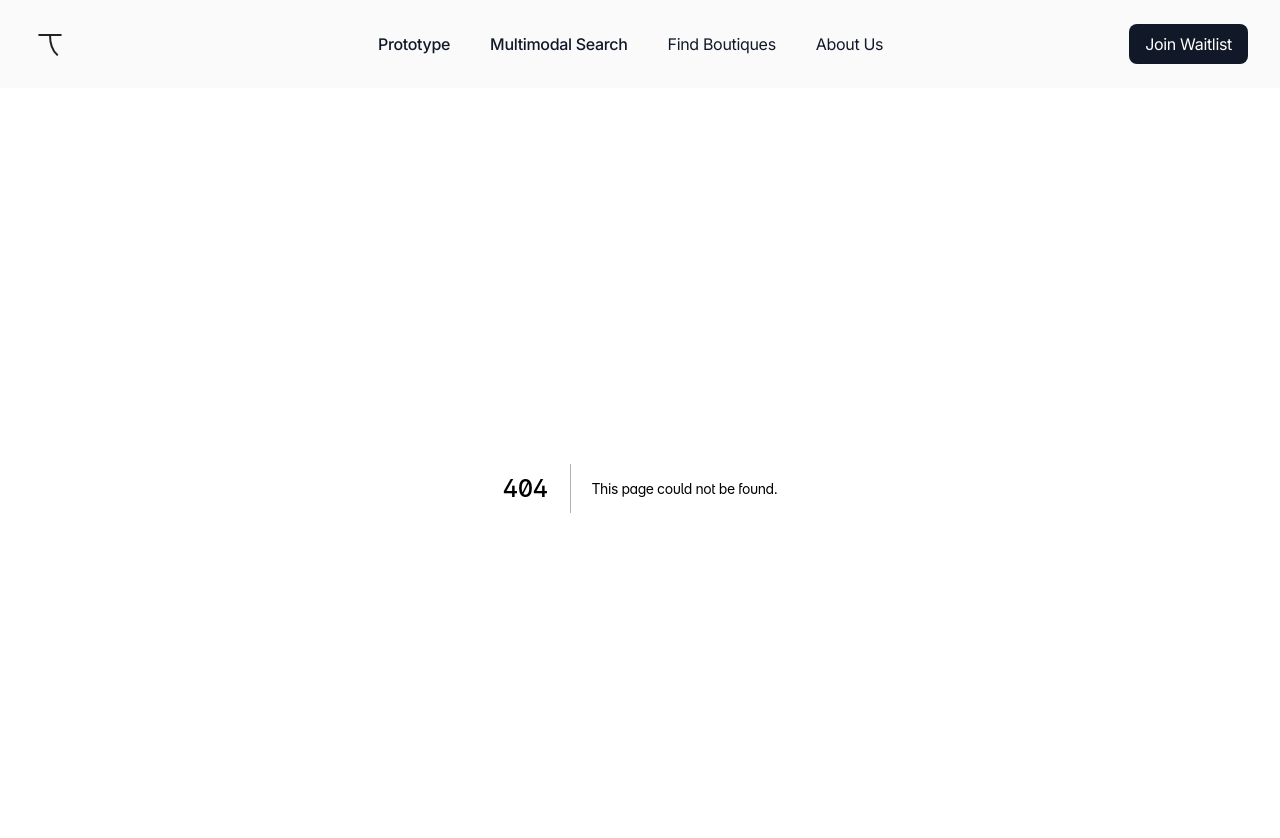
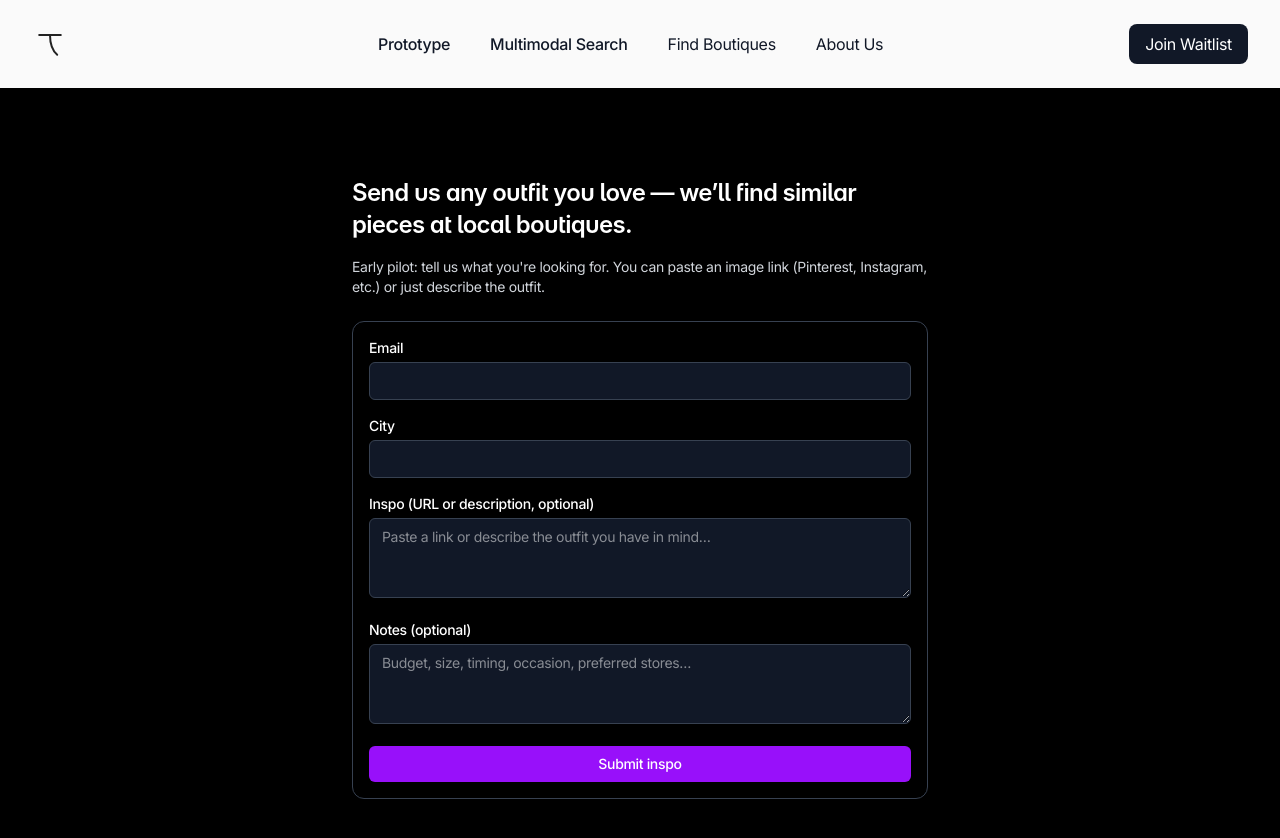
Before and after one commit to cherepashka123/Threadress, a Next.js app: page /inspo in a window 1280 px wide. Before the commit this address had no page. Shown: the top 838 px of the page. Built offline with nearby package versions, Linux system fonts and the light colour scheme.

Commit message:
Add inspo GTM landing page + user logging API

```diff
--- /dev/null
+++ b/src/app/api/inspo/route.ts
@@ -0,0 +1,41 @@
+import { NextResponse } from "next/server";
+import { appendInspoUserRow } from "@/lib/googleUserSheet";
+
+export const runtime = "nodejs";
+
+export async function POST(req: Request) {
+  try {
+    const formData = await req.formData();
+
+    const email = String(formData.get("email") || "").trim();
+    const city = String(formData.get("city") || "").trim();
+    const inspo = String(formData.get("inspo") || "").trim(); // URL or description (optional)
+    const notes = String(formData.get("notes") || "").trim(); // optional
+
+    if (!email || !city) {
+      return NextResponse.json(
+        { error: "Missing required fields (email, city)." },
+        { status: 400 }
+      );
+    }
+
+    const timestamp = new Date().toISOString();
+
+    // Row: [timestamp, email, city, inspo, notes]
+    await appendInspoUserRow([
+      timestamp,
+      email,
+      city,
+      inspo || "",
+      notes || "",
+    ]);
+
+    return NextResponse.json({ ok: true });
+  } catch (error) {
+    console.error("❌ Error handling /api/inspo POST:", error);
+    return NextResponse.json(
+      { error: "Internal server error" },
+      { status: 500 }
+    );
+  }
+}
--- /dev/null
+++ b/src/app/inspo/page.tsx
@@ -0,0 +1,132 @@
+"use client";
+
+import { useState } from "react";
+
+export default function InspoPage() {
+  const [email, setEmail] = useState("");
+  const [city, setCity] = useState("");
+  const [inspo, setInspo] = useState("");
+  const [notes, setNotes] = useState("");
+  const [isSubmitting, setIsSubmitting] = useState(false);
+  const [success, setSuccess] = useState<string | null>(null);
+  const [error, setError] = useState<string | null>(null);
+
+  const handleSubmit = async (e: React.FormEvent) => {
+    e.preventDefault();
+    setError(null);
+    setSuccess(null);
+
+    if (!email || !city) {
+      setError("Please fill in your email and city.");
+      return;
+    }
+
+    setIsSubmitting(true);
+
+    try {
+      const formData = new FormData();
+      formData.append("email", email);
+      formData.append("city", city);
+      formData.append("inspo", inspo);
+      formData.append("notes", notes);
+
+      const res = await fetch("/api/inspo", {
+        method: "POST",
+        body: formData,
+      });
+
+      if (!res.ok) {
+        const data = await res.json().catch(() => null);
+        throw new Error(data?.error || "Something went wrong.");
+      }
+
+      setSuccess("Submitted! We’ll use this for our pilot matching.");
+      setEmail("");
+      setCity("");
+      setInspo("");
+      setNotes("");
+    } catch (err: any) {
+      setError(err.message || "Error submitting form.");
+    } finally {
+      setIsSubmitting(false);
+    }
+  };
+
+  return (
+    <main className="min-h-screen flex items-center justify-center bg-black text-white px-4 py-10">
+      <div className="w-full max-w-xl">
+        <h1 className="text-2xl font-semibold mb-4">
+          Send us any outfit you love — we’ll find similar pieces at local
+          boutiques.
+        </h1>
+
+        <p className="text-sm text-neutral-300 mb-6">
+          Early pilot: tell us what you&apos;re looking for. You can paste an image
+          link (Pinterest, Instagram, etc.) or just describe the outfit.
+        </p>
+
+        <form
+          onSubmit={handleSubmit}
+          className="space-y-4 border border-neutral-700 rounded-xl p-4"
+        >
+          <div>
+            <label className="block text-sm font-medium mb-1">Email</label>
+            <input
+              type="email"
+              required
+              value={email}
+              onChange={(e) => setEmail(e.target.value)}
+              className="w-full px-3 py-2 text-sm rounded-md bg-neutral-900 border border-neutral-700"
+            />
+          </div>
+
+          <div>
+            <label className="block text-sm font-medium mb-1">City</label>
+            <input
+              type="text"
+              required
+              value={city}
+              onChange={(e) => setCity(e.target.value)}
+              className="w-full px-3 py-2 text-sm rounded-md bg-neutral-900 border border-neutral-700"
+            />
+          </div>
+
+          <div>
+            <label className="block text-sm font-medium mb-1">
+              Inspo (URL or description, optional)
+            </label>
+            <textarea
+              value={inspo}
+              onChange={(e) => setInspo(e.target.value)}
+              className="w-full px-3 py-2 text-sm rounded-md bg-neutral-900 border border-neutral-700 h-20"
+              placeholder="Paste a link or describe the outfit you have in mind…"
+            />
+          </div>
+
+          <div>
+            <label className="block text-sm font-medium mb-1">
+              Notes (optional)
+            </label>
+            <textarea
+              value={notes}
+              onChange={(e) => setNotes(e.target.value)}
+              className="w-full px-3 py-2 text-sm rounded-md bg-neutral-900 border border-neutral-700 h-20"
+              placeholder="Budget, size, timing, occasion, preferred stores…"
+            />
+          </div>
+
+          {error && <p className="text-sm text-red-400">{error}</p>}
+          {success && <p className="text-sm text-emerald-400">{success}</p>}
+
+          <button
+            type="submit"
+            disabled={isSubmitting}
+            className="w-full py-2 rounded-md bg-purple-600 hover:bg-purple-500 disabled:bg-neutral-700 text-sm font-medium"
+          >
+            {isSubmitting ? "Submitting..." : "Submit inspo"}
+          </button>
+        </form>
+      </div>
+    </main>
+  );
+}
--- /dev/null
+++ b/src/lib/googleUserSheet.ts
@@ -0,0 +1,38 @@
+import { google } from "googleapis";
+
+/**
+ * Appends a single row to the GTM User Database sheet.
+ * Row format: [timestamp, email, city, notes, imageBase64]
+ */
+export async function appendInspoUserRow(row: (string | null)[]) {
+  const clientEmail = process.env.GOOGLE_SERVICE_ACCOUNT_EMAIL;
+  const privateKey =
+    process.env.GOOGLE_SERVICE_ACCOUNT_KEY || process.env.GOOGLE_PRIVATE_KEY;
+  const spreadsheetId = process.env.GOOGLE_USER_SHEET_ID;
+  const tab = process.env.GOOGLE_USER_SHEET_TAB || "Sheet1";
+
+  if (!clientEmail || !privateKey || !spreadsheetId) {
+    throw new Error(
+      "Missing Google Sheets environment variables (email, key, or sheet ID)."
+    );
+  }
+
+  const auth = new google.auth.GoogleAuth({
+    credentials: {
+      client_email: clientEmail,
+      private_key: privateKey.replace(/\\n/g, "\n"),
+    },
+    scopes: ["https://www.googleapis.com/auth/spreadsheets"],
+  });
+
+  const sheets = google.sheets({ version: "v4", auth });
+
+  await sheets.spreadsheets.values.append({
+    spreadsheetId,
+    range: `${tab}!A:E`,
+    valueInputOption: "RAW",
+    requestBody: {
+      values: [row],
+    },
+  });
+}
```
